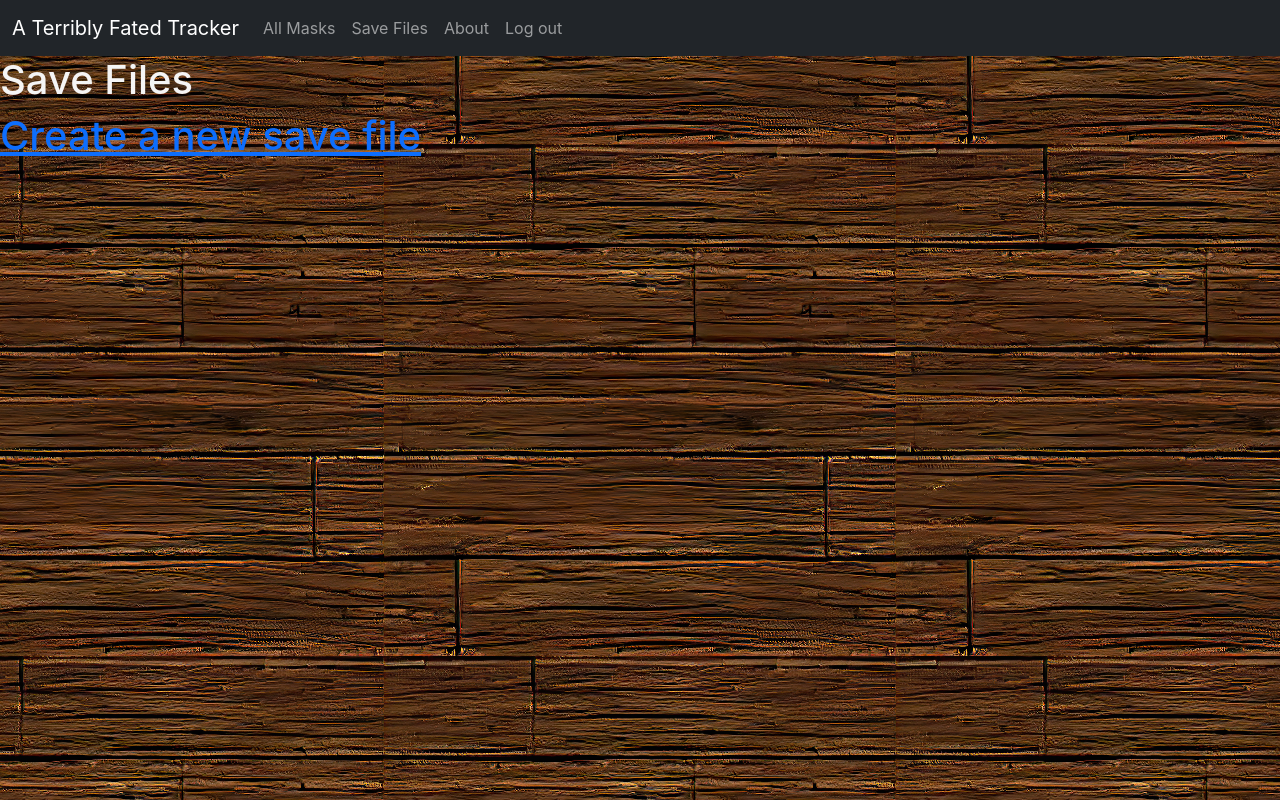
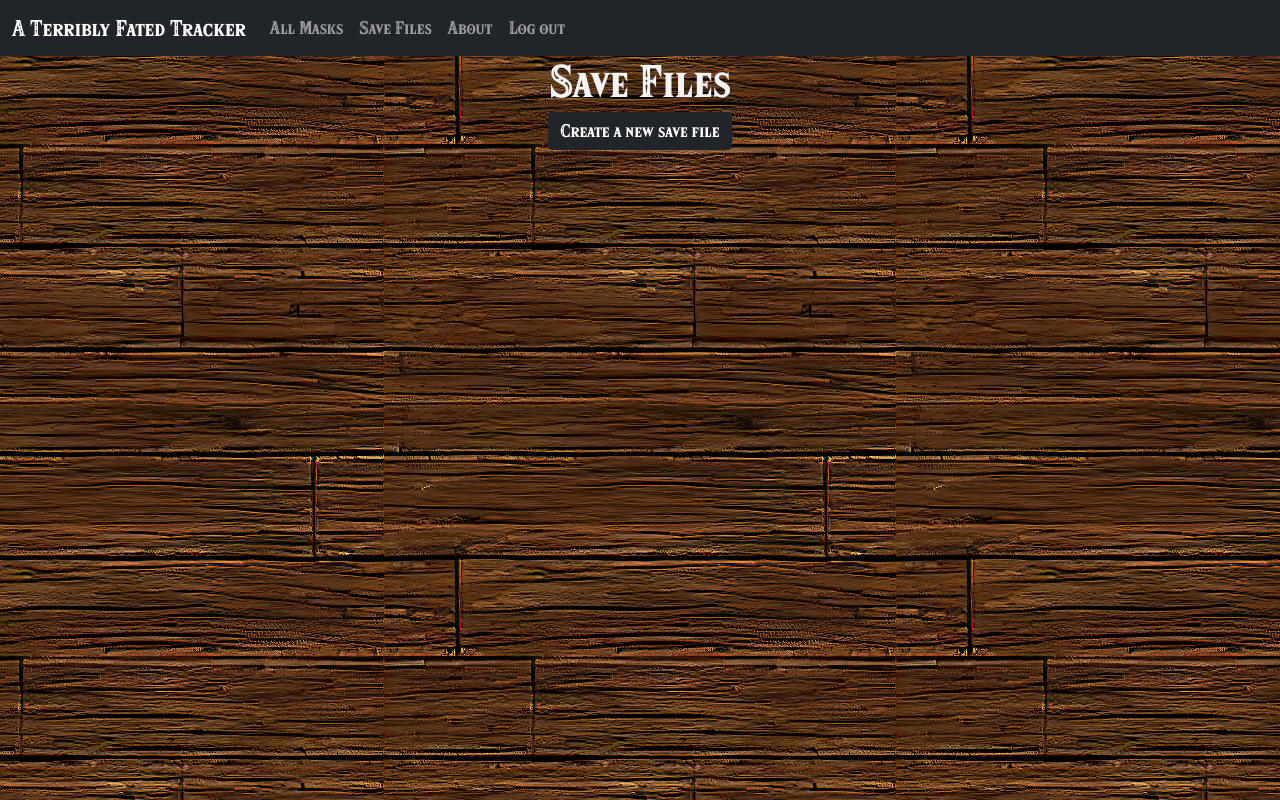
Before and after one commit to breyshaw/A-Terribly-Fated-Tracker, a Django app: page /files/ in a window 1280 px wide. Run offline with Django 3.2, Linux system fonts and the light colour scheme; the visitor is signed in with stand-in values (Sample User, id 1); data that the repository does not hold is empty.

Commit message:
add Hylia Serif

```diff
--- a/main_app/static/css/file-index.css
+++ b/main_app/static/css/file-index.css
@@ -1,6 +1,13 @@
+@font-face {
+  font-family: HyliaSerifBeta-Regular;
+  src: url('../font/HyliaSerifBeta-Regular.otf')
+  format('opentype')
+}
+
 .card {
   background-color: black;
-  color: whitesmoke;
+  /* color: whitesmoke;
+  font-family: HyliaSerifBeta-Regular; */
   width: 80%;
   border-color: whitesmoke;
   border-radius: 10px;
@@ -22,4 +29,16 @@ body {
   background-image: url('../images/smoothwood.png');
   background-position: center;
   color: whitesmoke;
+  font-family: HyliaSerifBeta-Regular;
+  text-decoration: none;
 }
+
+section {
+  display: flex;
+  justify-content: center;
+}
+
+h1 {
+  display: flex;
+  justify-content: center;
+}
--- a/main_app/templates/files/index.html
+++ b/main_app/templates/files/index.html
@@ -6,10 +6,7 @@
 {% endblock %}
 
 {% block content %}
-  <h1>Save Files</h1>
-  <h1>
-    <a href="{% url 'files_create' %}">Create a new save file</a>
-  </h1>
+<h1>Save Files</h1>
   <section class='card-container'>
     {% for file in files %}
     <div class="card shadow p-3 mb-5">
@@ -38,5 +35,12 @@
     </div>
     {% endfor %}
   </section>
+  <section>
+    <a style='text-decoration: none; color: whitesmoke;' href="{% url 'files_create' %}">
+    <button class='btn btn-dark'>
+      Create a new save file
+    </button>
+  </a>
+  </section>
 
 {% endblock %}
--- a/main_app/templates/home.html
+++ b/main_app/templates/home.html
@@ -16,7 +16,7 @@
 {% if not user.is_authenticated %}
     <div class="card text-white bg-dark border-danger mb-3" style="width: 20rem;">
       <form action="{% url 'home' %}" method="post" class="card-body text-danger">
-        <h3 class='card-title'>Login to start tracking:</h3>
+        <h3 class='card-title'>Login to track:</h3>
         <div class='card-text'>
           {% csrf_token %}
           {{ form.as_p }}
--- a/main_app/templates/masks/index.html
+++ b/main_app/templates/masks/index.html
@@ -8,12 +8,12 @@
 {% block content %}
 
 
+
 <h1>All Masks</h1>
-
 <section class='card-container'>
   {% for mask in masks %}
   <div class="card shadow p-3 mb-5" style="width: 18rem;">
-    <a href="{% url 'masks_detail' mask.id %}">
+    <a style='text-decoration: none; color: whitesmoke;' href="{% url 'masks_detail' mask.id %}">
       <div class="card-img-container">
         {% if mask.photo.url %}
           <img
```
Also changed, not shown: main_app/static/css/home.css (+7 -0 lines), main_app/static/css/mask-index.css (+14 -0 lines), main_app/static/font/HyliaSerifBeta-Regular.otf (added).
